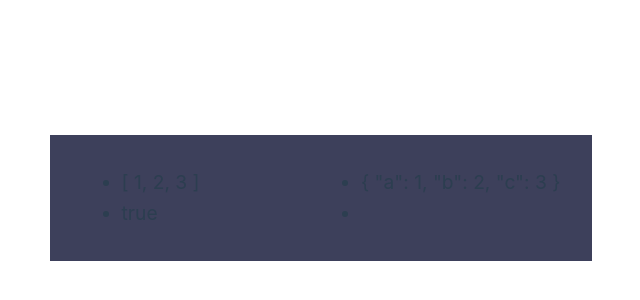
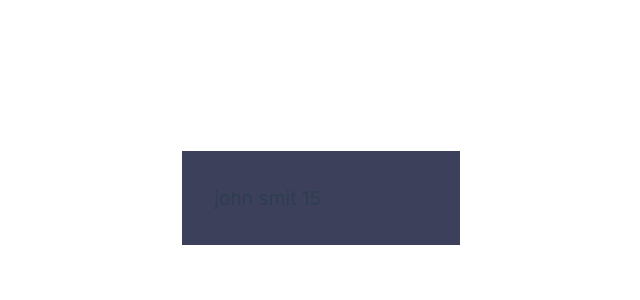
Before and after one commit to MakerAVGN/Vue3Base, a Vue app in the folder vue-project/: page / in a window 1280 px wide. Shown: the part 202-502 px from the top of the page, without its empty margins (319-959 px from the left). Built offline with nearby package versions, Linux system fonts and the light colour scheme.

Commit message:
Передача свойств объекта data в Vue

```diff
--- a/vue-project/src/App.vue
+++ b/vue-project/src/App.vue
@@ -26,13 +26,9 @@ export default {
 </script>
 <template>
 
-    <User :arg="[1, 2, 3]" />
-   <User :arg="{ a: 1, b: 2, c: 3 }" />
-   	<User :arg="true" />
+<Employee :name="name" :surn="surn" :age="age" />
 
-    <User />
-
-
+  <Employee />
 
 
 
--- a/vue-project/src/components/User.vue
+++ b/vue-project/src/components/User.vue
@@ -10,9 +10,9 @@ export default {
 </script>
 <template>
 <ul>
-    <li>
+
         {{ arg }}
-    </li>
+
 </ul>
 
 
```
